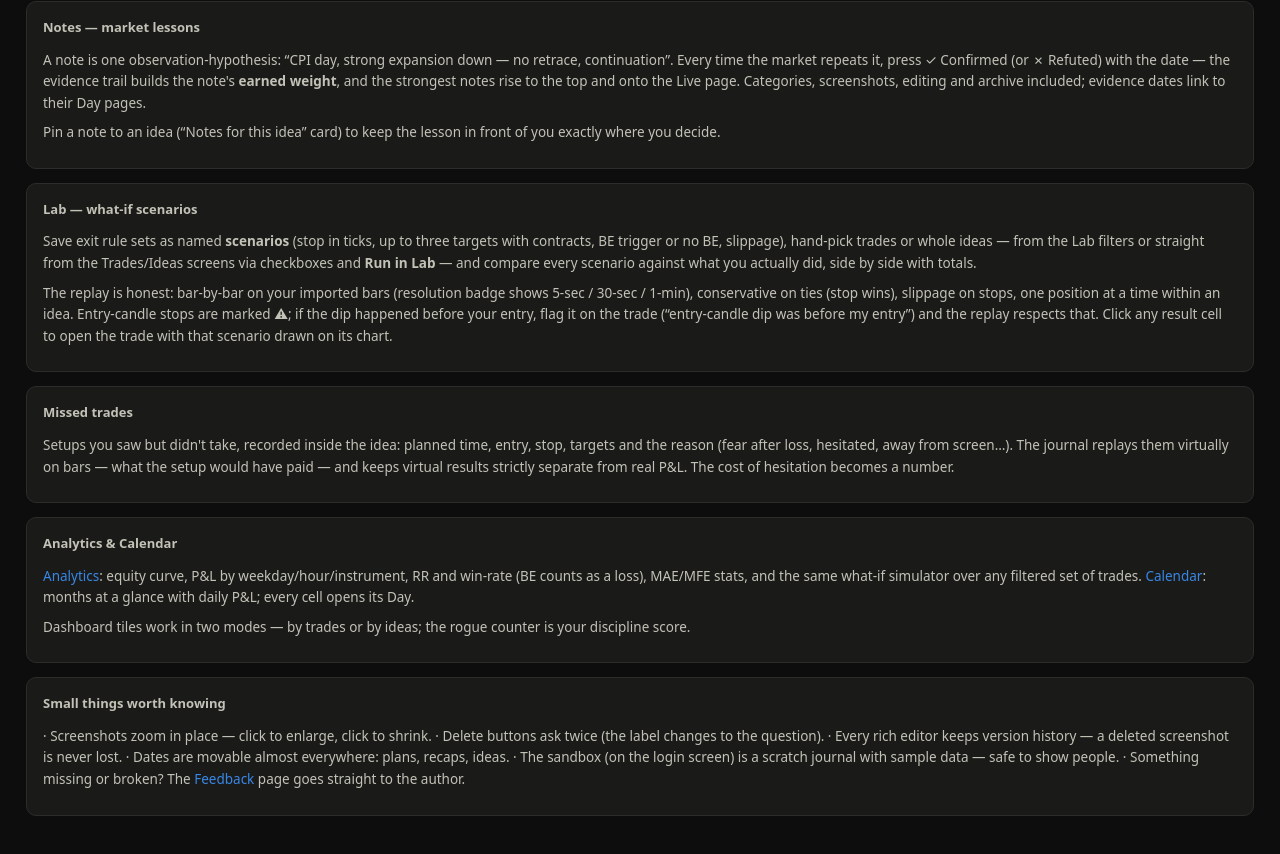
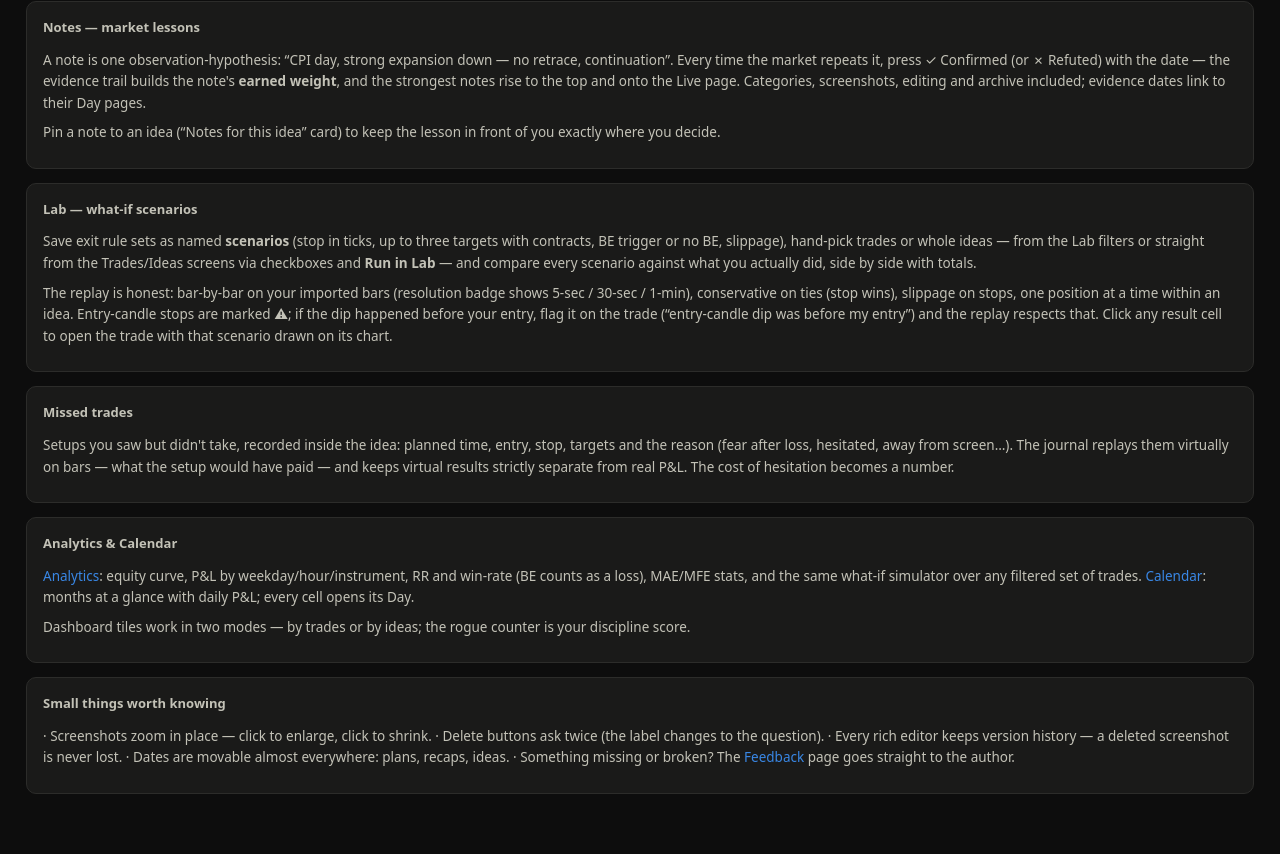
Before and after one commit to Artemyakunin-star/trade-journal, a Next.js app: page /guide in a window 1280 px wide. Shown: the part 2284-3138 px from the top of the page. Built offline with nearby package versions, Linux system fonts and the light colour scheme; no server answers.

Commit message:
Guide: drop the sandbox tip (the sandbox is owner-only, not a public demo)
Co-Authored-By: Claude Fable 5 <noreply@anthropic.com>
Claude-Session: https://claude.ai/code/session_01JXWpYWoztoViuKoC2Epw9J

```diff
--- a/src/app/guide/page.tsx
+++ b/src/app/guide/page.tsx
@@ -135,7 +135,7 @@ export default function GuidePage() {
       </S>
 
       <S id="tips" title="Small things worth knowing">
-        <P>· Screenshots zoom in place — click to enlarge, click to shrink. · Delete buttons ask twice (the label changes to the question). · Every rich editor keeps version history — a deleted screenshot is never lost. · Dates are movable almost everywhere: plans, recaps, ideas. · The sandbox (on the login screen) is a scratch journal with sample data — safe to show people. · Something missing or broken? The <Link className="linklike" href="/feedback">Feedback</Link> page goes straight to the author.</P>
+        <P>· Screenshots zoom in place — click to enlarge, click to shrink. · Delete buttons ask twice (the label changes to the question). · Every rich editor keeps version history — a deleted screenshot is never lost. · Dates are movable almost everywhere: plans, recaps, ideas. · Something missing or broken? The <Link className="linklike" href="/feedback">Feedback</Link> page goes straight to the author.</P>
       </S>
     </>
   );
```
